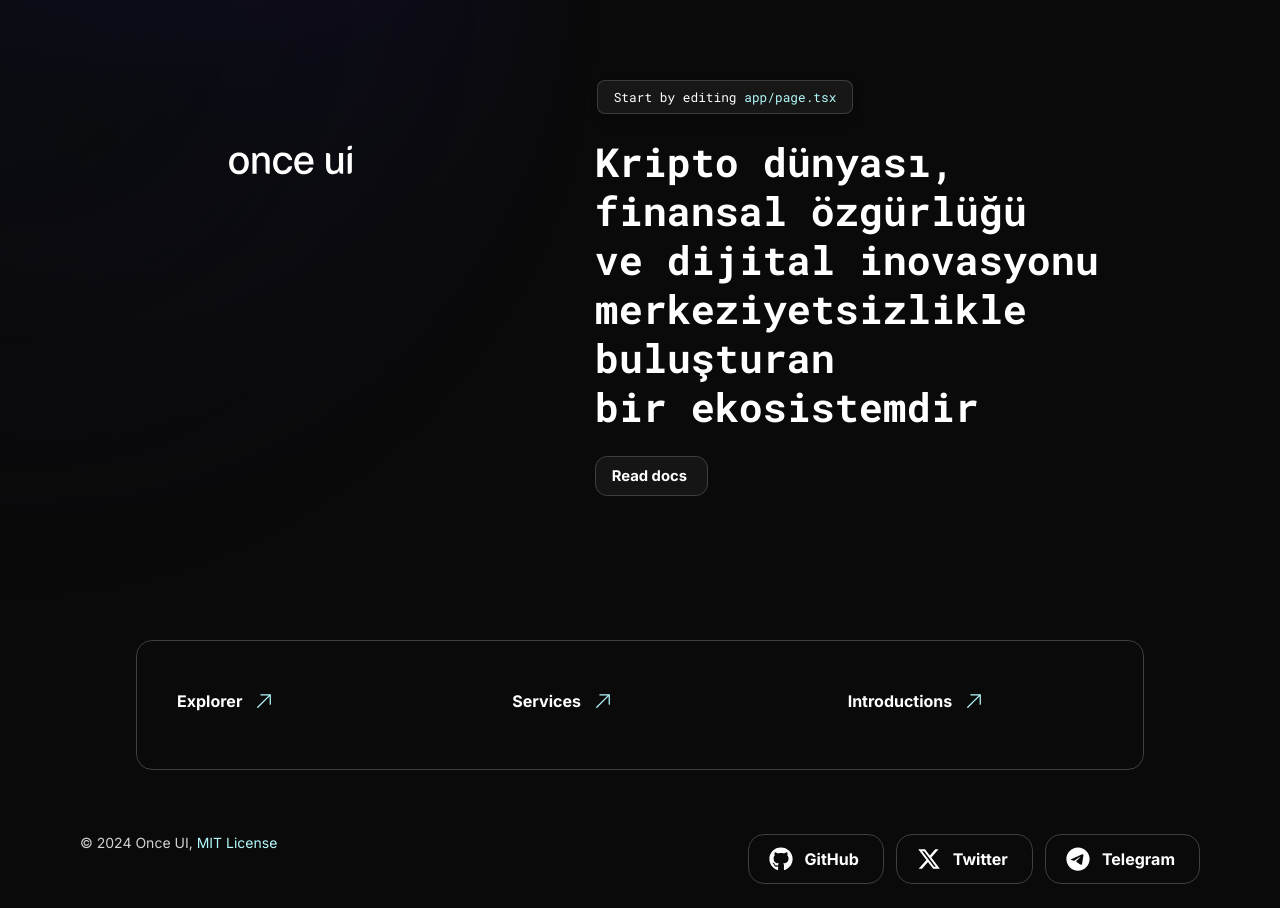
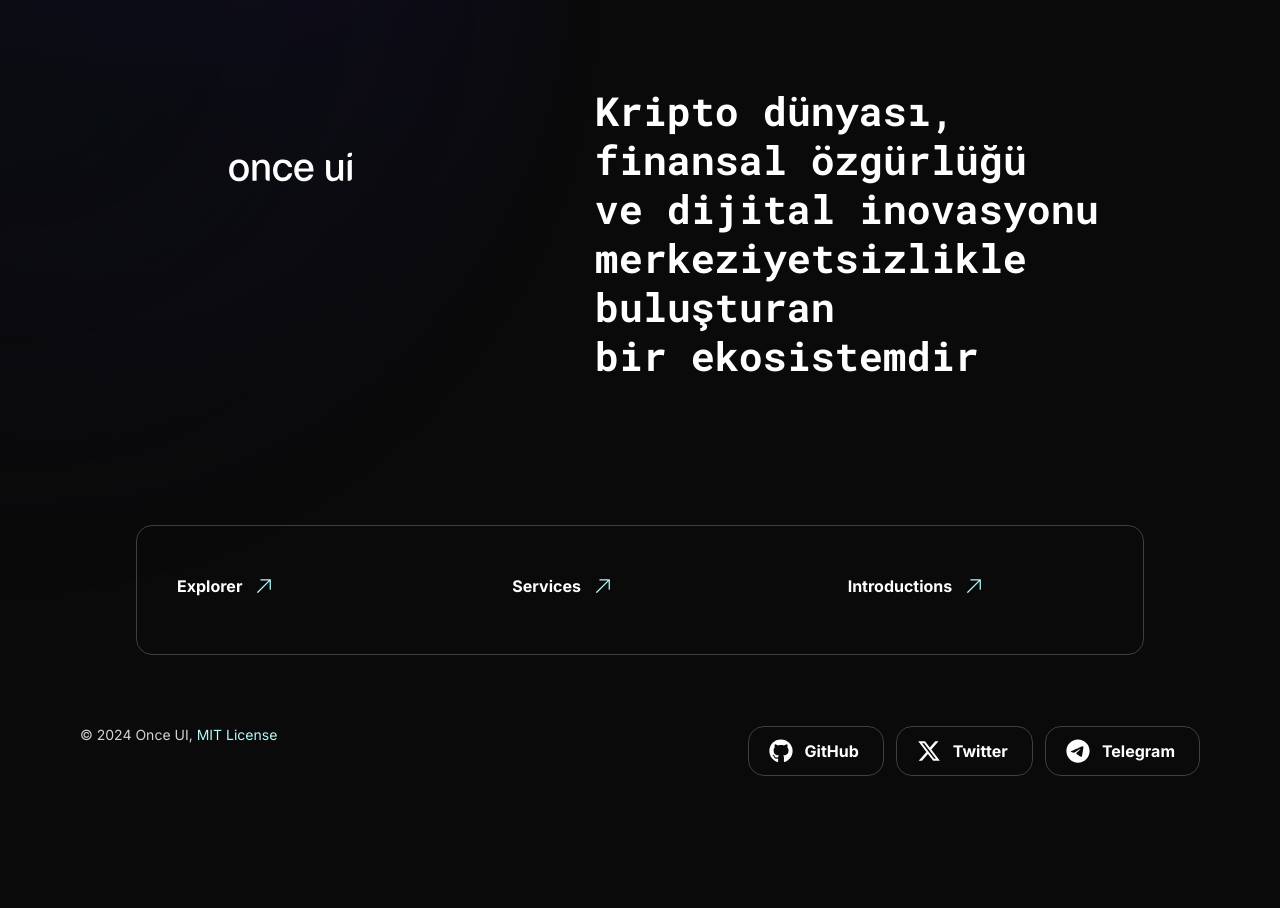
Before and after one commit to xuleyman/cocovercel, a Next.js app: page / in a window 1280 px wide. After the commit the page ends 800 px from the top, so only its background shows below. Built offline with nearby package versions, Linux system fonts and the light colour scheme.

Commit message:
Update page.tsx
butonları kaldır

```diff
--- a/src/app/page.tsx
+++ b/src/app/page.tsx
@@ -49,14 +49,7 @@ export default function Home() {
 							position="relative"
 							flex={4} gap="24" marginBottom="104"
 							direction="column">
-							<InlineCode
-								className="shadow-m"
-								style={{
-									width: 'fit-content',
-									padding: 'var(--static-space-8) var(--static-space-16)',
-									backdropFilter: 'blur(var(--static-space-1))'}}>
-								Start by editing <span className="brand-on-background-medium">app/page.tsx</span>
-							</InlineCode>
+
 							<Heading
 								wrap="balance"
 								variant="display-strong-s">
@@ -67,15 +60,7 @@ export default function Home() {
 									</LetterFx>
 								</span>
 							</Heading>
-							<Button
-								id="readDocs"
-								href="https://once-ui.com/docs"
-								variant="secondary">
-								<Flex alignItems="center">
-									Read docs
-									<Arrow trigger="#readDocs"/>
-								</Flex>
-							</Button>
+
 						</Flex>
 					</Flex>
 					<Grid
```
